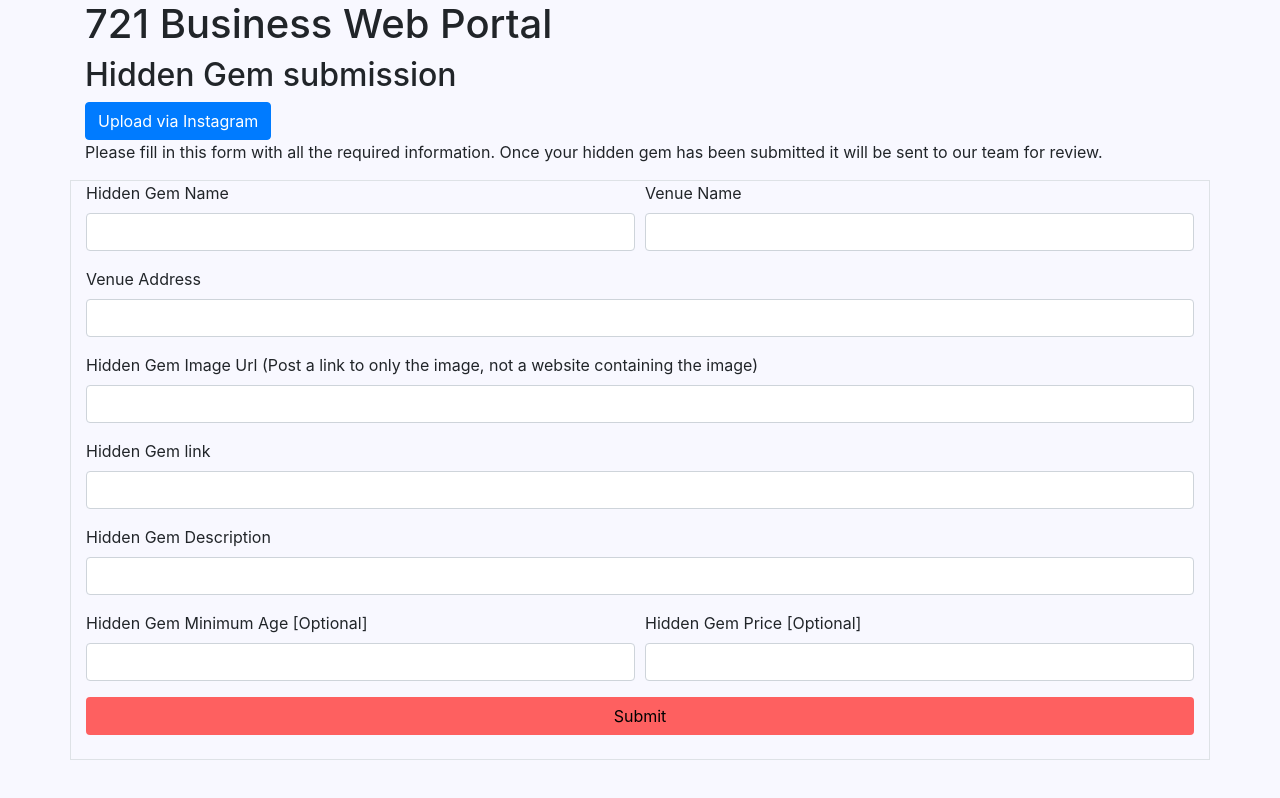
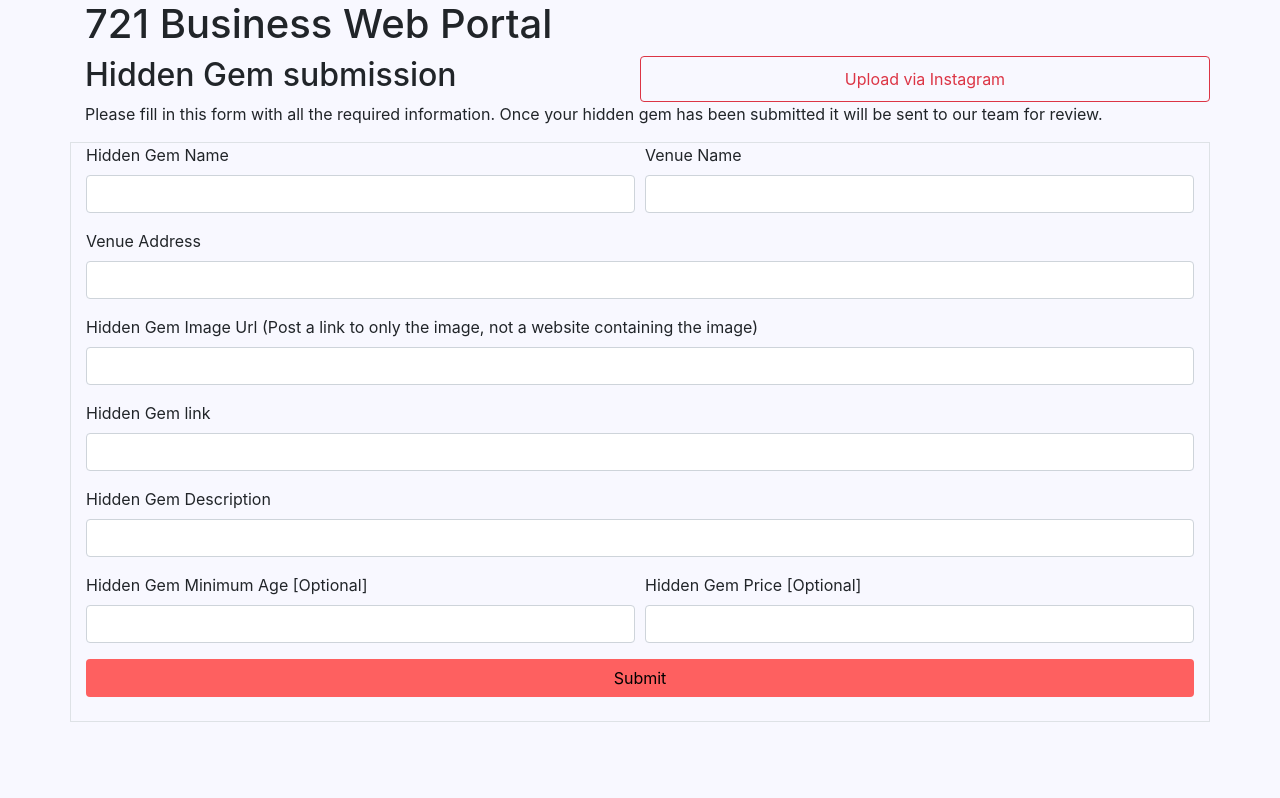
Before and after one commit to 721-organisation/721-business-webportal, a plain HTML site: page index.html in a window 1280 px wide. Both pictures are taken after a click on the button "Create a 'Hidden Gem'". Drawn offline with nearby package versions, Linux system fonts and the light colour scheme; no server answers.

Commit message:
Now should work on gcloud & fixed style changes

```diff
--- a/index.html
+++ b/index.html
@@ -137,8 +137,10 @@
     <form id="#hiddenGemForm">
         <div class="container">
             <h1>721 Business Web Portal</h1>
-            <h2>Hidden Gem submission</h2>
-            <button class="btn btn-primary" id="instaUploadBtn">Upload via Instagram</button>
+            <div class="row">
+                <h2 class="col-sm-6">Hidden Gem submission</h2>
+                <button class="col-sm-6 btn btn-outline-danger" id="instaUploadBtn">Upload via Instagram</button>
+            </div>
             <p>Please fill in this form with all the required information. Once your hidden gem has been submitted
                 it
                 will be
@@ -240,7 +242,7 @@
         });
 
     });
-    const REDIRECTURL = "http://localhost:8080";
+    const REDIRECTURL = window.location.origin;
     const CLIENTID = "ae180dd2b5d54122a3209a730f5d859c";
     var setUrl = function (redirectUrl, clientId) {
         return "https://api.instagram.com/oauth/authorize/?client_id=" + clientId + "&redirect_uri=" + redirectUrl + "&response_type=token";
@@ -268,7 +270,7 @@
                 for (var i = 0; i < images.length; i++) {
                     var image = images[i];
                     $("#row" + row + "").append("" +
-                        "<div class=\"card col-sm\">\n" +
+                        "<div class=\"col-sm\">\n" +
                         "  <img class=\"card-img-top\" src=\"" + image.images.standard_resolution.url + "\" alt=\"Card image cap\" onclick='approve(\"" + i + "\")'>\n" +
                         "</div>"
                     );
```
